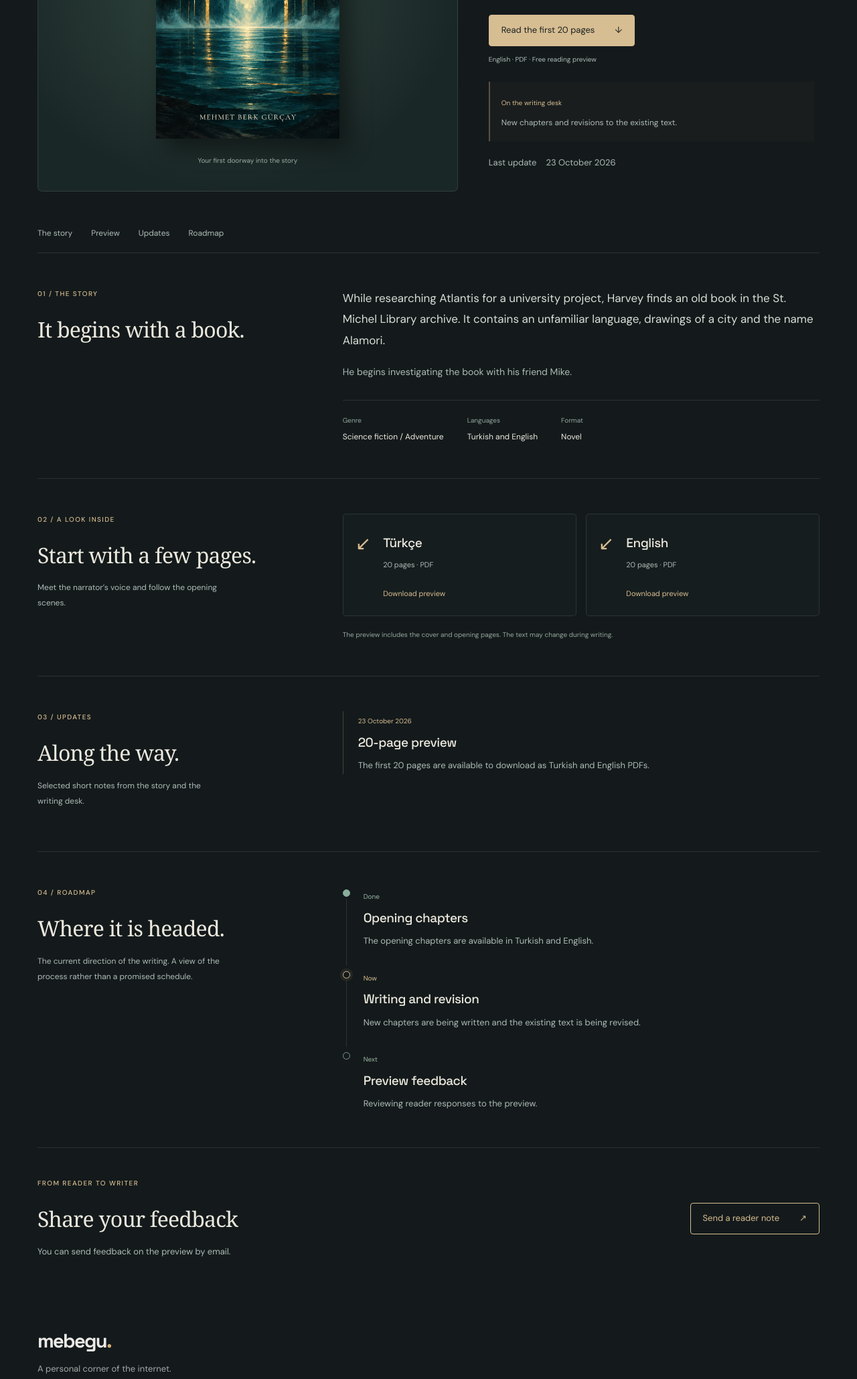
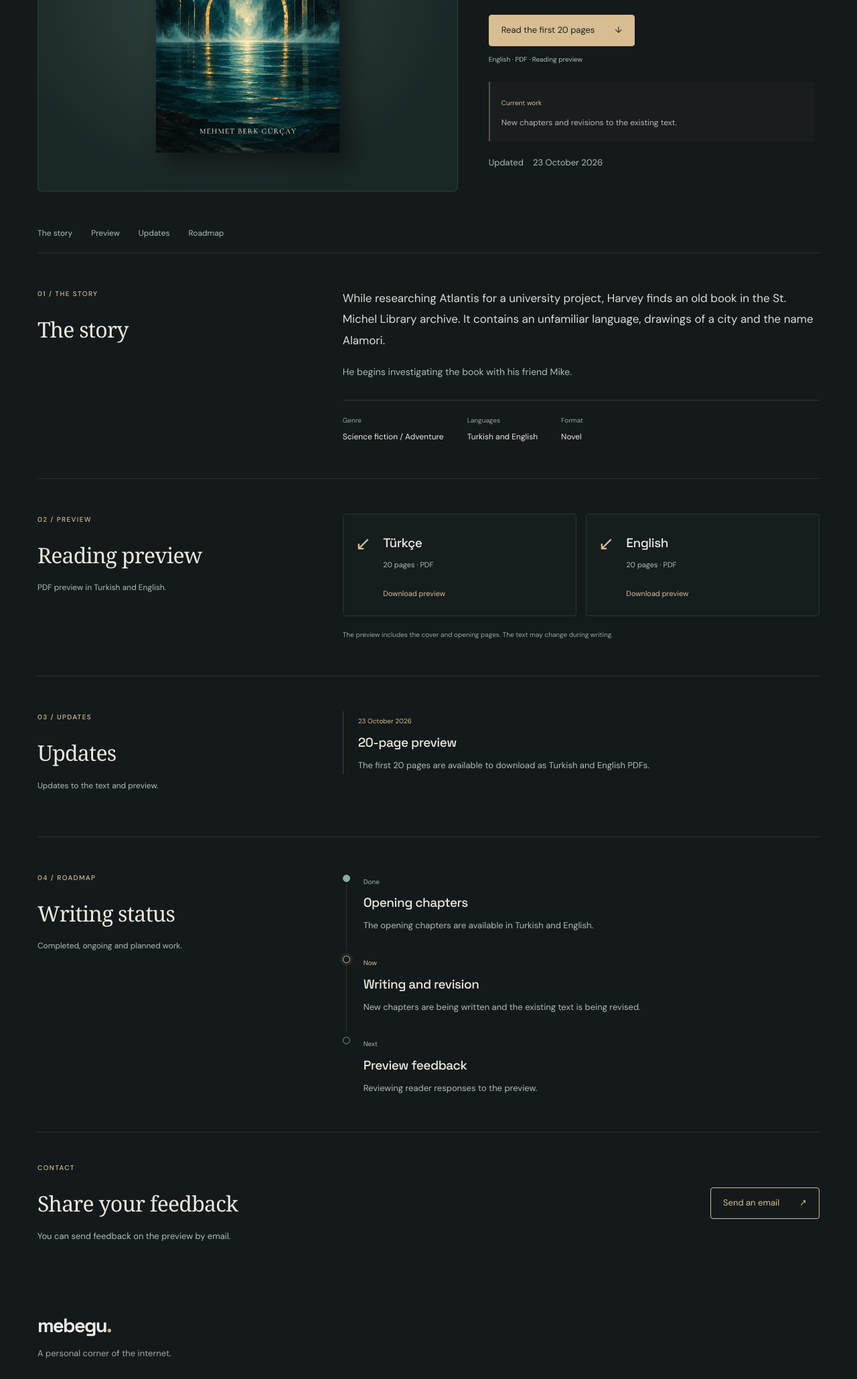
Before and after one commit to mebegu/mebegu-web, an Astro site: page /alamori in a window 1280 px wide. Shown: the part 625-2684 px from the top of the page at 67% size. Built offline with nearby package versions, Linux system fonts and the light colour scheme; Astro itself is replaced by a stand-in of ours.

Commit message:
Simplify Alamori page copy and keep blog test fixtures independent

```diff
--- a/src/components/pages/AlamoriPage.astro
+++ b/src/components/pages/AlamoriPage.astro
@@ -45,7 +45,7 @@ const navigation = [
     ? [['roadmap', tr ? 'Yol haritası' : 'Roadmap']]
     : []),
   ...(alamori.articles.length
-    ? [['journal', tr ? 'Yazım günlüğü' : 'Writing journal']]
+    ? [['journal', tr ? 'Blog yazıları' : 'Blog posts']]
     : []),
 ];
 ---
@@ -61,9 +61,7 @@ const navigation = [
   <div class="alamori-page">
     <header class="alamori-heading">
       <div>
-        <p class="eyebrow">
-          {tr ? 'Bir romanın yolculuğu' : 'The making of a novel'}
-        </p>
+        <p class="eyebrow">{tr ? 'Roman' : 'Novel'}</p>
         <h1>
           Alamori<span>.</span>
         </h1>
@@ -92,11 +90,6 @@ const navigation = [
           height={cover.height}
           fetchpriority="high"
         />
-        <figcaption>
-          {tr
-            ? 'Hikâyeye açılan ilk kapı'
-            : 'Your first doorway into the story'}
-        </figcaption>
       </figure>
       <aside
         class="alamori-project-card"
@@ -124,16 +117,16 @@ const navigation = [
             </a>
             <span>
               {preview.language === 'tr' ? 'Türkçe' : 'English'} · PDF ·{' '}
-              {tr ? 'Ücretsiz önizleme' : 'Free reading preview'}
+              {tr ? 'Okuma önizlemesi' : 'Reading preview'}
             </span>
           </div>
         )}
         <div class="alamori-current">
-          <span>{tr ? 'Yazım masasında' : 'On the writing desk'}</span>
+          <span>{tr ? 'Şu an' : 'Current work'}</span>
           <p>{alamori.currentFocus[lang]}</p>
         </div>
         <p class="alamori-last-updated">
-          {tr ? 'Son not' : 'Last update'}{' '}
+          {tr ? 'Güncelleme' : 'Updated'}{' '}
           <time datetime={alamori.updatedAt}>
             {formatPostDate(alamori.updatedAt, lang)}
           </time>
@@ -151,9 +144,7 @@ const navigation = [
     <section id="story" class="alamori-section" aria-labelledby="story-heading">
       <div class="alamori-section-heading">
         <p class="eyebrow">01 / {tr ? 'Hikâye' : 'The story'}</p>
-        <h2 id="story-heading">
-          {tr ? 'Bir kitapla başlar.' : 'It begins with a book.'}
-        </h2>
+        <h2 id="story-heading">{tr ? 'Hikâye' : 'The story'}</h2>
       </div>
       <div class="alamori-section-content alamori-story-copy">
         {alamori.synopsis.map((paragraph) => (
@@ -175,14 +166,14 @@ const navigation = [
       aria-labelledby="preview-heading"
     >
       <div class="alamori-section-heading">
-        <p class="eyebrow">02 / {tr ? 'İçeri bir bakış' : 'A look inside'}</p>
+        <p class="eyebrow">02 / {tr ? 'Önizleme' : 'Preview'}</p>
         <h2 id="preview-heading">
-          {tr ? 'Önce birkaç sayfa.' : 'Start with a few pages.'}
+          {tr ? 'Okuma önizlemesi' : 'Reading preview'}
         </h2>
         <p>
           {tr
-            ? 'Anlatıcının sesiyle tanış, ilk sahnelerin peşinden git.'
-            : 'Meet the narrator’s voice and follow the opening scenes.'}
+            ? 'Türkçe ve İngilizce PDF önizlemesi.'
+            : 'PDF preview in Turkish and English.'}
         </p>
       </div>
       <div class="alamori-section-content">
@@ -229,11 +220,11 @@ const navigation = [
       >
         <div class="alamori-section-heading">
           <p class="eyebrow">03 / {tr ? 'Gelişmeler' : 'Updates'}</p>
-          <h2 id="updates-heading">{tr ? 'Yol boyunca.' : 'Along the way.'}</h2>
+          <h2 id="updates-heading">{tr ? 'Güncellemeler' : 'Updates'}</h2>
           <p>
             {tr
-              ? 'Hikâyeden ve yazım masasından seçilmiş kısa notlar.'
-              : 'Selected short notes from the story and the writing desk.'}
+              ? 'Önizleme ve metindeki güncellemeler.'
+              : 'Updates to the text and preview.'}
           </p>
         </div>
         <div class="alamori-section-content">
@@ -261,13 +252,11 @@ const navigation = [
       >
         <div class="alamori-section-heading">
           <p class="eyebrow">04 / {tr ? 'Yol haritası' : 'Roadmap'}</p>
-          <h2 id="roadmap-heading">
-            {tr ? 'Nerede, nereye?' : 'Where it is headed.'}
-          </h2>
+          <h2 id="roadmap-heading">{tr ? 'Yazım durumu' : 'Writing status'}</h2>
           <p>
             {tr
-              ? 'Yazımın bugünkü yönü. Bir takvim sözü değil, süreçten bir kesit.'
-              : 'The current direction of the writing. A view of the process rather than a promised schedule.'}
+              ? 'Tamamlanan, devam eden ve sıradaki işler.'
+              : 'Completed, ongoing and planned work.'}
           </p>
         </div>
         <div class="alamori-section-content">
@@ -295,15 +284,9 @@ const navigation = [
         aria-labelledby="journal-heading"
       >
         <div class="alamori-section-heading">
-          <p class="eyebrow">05 / {tr ? 'Yazım günlüğü' : 'Writing journal'}</p>
-          <h2 id="journal-heading">
-            {tr ? 'Sayfaların arkasında.' : 'Behind the pages.'}
-          </h2>
-          <p>
-            {tr
-              ? 'Nasıl yazıyorum, neyi yeniden düşünüyorum, neler oluyor?'
-              : 'How I write, what I am reconsidering, and what is happening.'}
-          </p>
+          <p class="eyebrow">05 / {tr ? 'Blog yazıları' : 'Blog posts'}</p>
+          <h2 id="journal-heading">{tr ? 'Blog yazıları' : 'Blog posts'}</h2>
+          <p>{tr ? 'Kitapla ilgili yazılar.' : 'Posts about the book.'}</p>
         </div>
         <div class="alamori-section-content alamori-articles">
           {alamori.articles.map((article) => (
@@ -325,7 +308,7 @@ const navigation = [
       aria-labelledby="feedback-heading"
     >
       <div>
-        <p class="eyebrow">{tr ? 'Okurdan yazara' : 'From reader to writer'}</p>
+        <p class="eyebrow">{tr ? 'İletişim' : 'Contact'}</p>
         <h2 id="feedback-heading">{alamori.feedback.title[lang]}</h2>
         <p>{alamori.feedback.description[lang]}</p>
       </div>
@@ -339,7 +322,7 @@ const navigation = [
         }
         rel="noopener noreferrer"
       >
-        {tr ? 'Bir okur notu gönder' : 'Send a reader note'}{' '}
+        {tr ? 'E-posta gönder' : 'Send an email'}{' '}
         <span aria-hidden="true">↗</span>
       </a>
     </section>
```
Also changed, not shown: scripts/test-alamori.mjs (+27 -4 lines).
